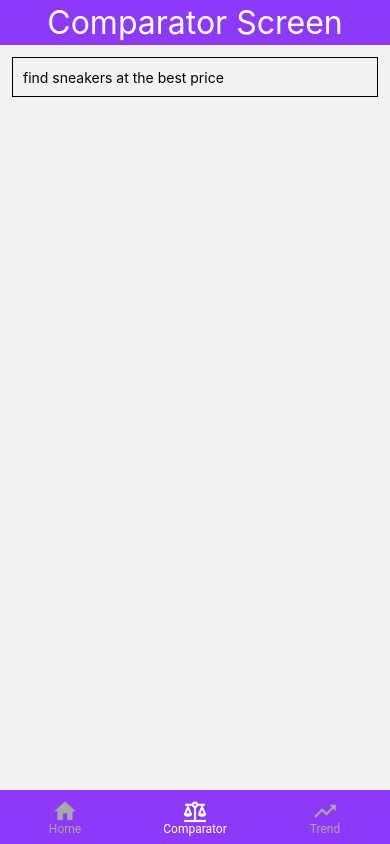
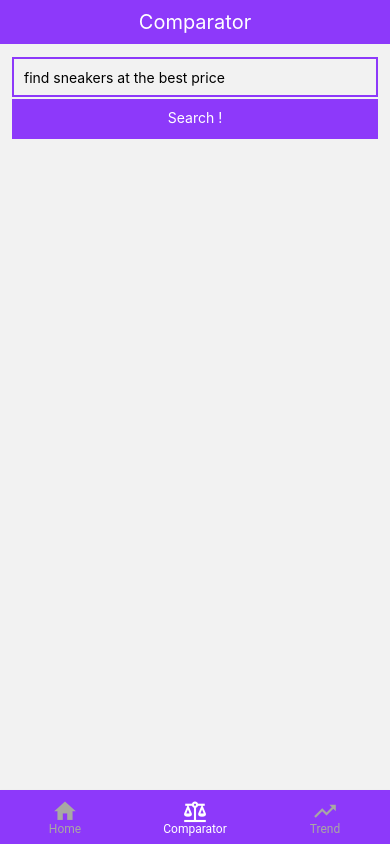
Before and after one commit to yohann-kevin/STB-SMART, a React Native app: screen /Comparator in a window 390 px wide. Built offline with nearby package versions, Linux system fonts and the light colour scheme.

Commit message:
style: manage header for all view [#4]

```diff
--- a/api/scrapysneake.js
+++ b/api/scrapysneake.js
@@ -9,7 +9,7 @@ export function getSneakerTrend() {
 }
 
 export function getSneakerByModel(model) {
-    let road = "sneakers/find";
+    let road = "sneakers/find/";
 
     return fetch(url + road + model)
         .then((response) => response.json())
--- a/package.json
+++ b/package.json
@@ -5,6 +5,7 @@
     "react": "16.13.1",
     "react-dom": "16.13.1",
     "react-native": "https://github.com/expo/react-native/archive/sdk-42.0.0.tar.gz",
+    "react-native-elements": "^3.4.2",
     "react-native-paper": "^4.9.2",
     "react-native-vector-icons": "^8.1.0",
     "react-native-web": "~0.13.12"
--- a/views/Comparator.js
+++ b/views/Comparator.js
@@ -1,5 +1,6 @@
 import * as React from "react";
-import { View, Text, Button, SafeAreaView, StyleSheet, TextInput, FlatList } from "react-native";
+import { View, Text, Button, SafeAreaView, StyleSheet, TextInput, FlatList, Pressable } from "react-native";
+import { Header } from 'react-native-elements';
 
 import ComparatorImage from "./components/ComparatorImage";
 import ComparatorProduct from "./components/ComparatorProduct";
@@ -10,24 +11,30 @@ export default function ComparatorView() {
   const [sneakerSearch, setSneakerSearch] = React.useState("");
   const [sneaker, setSneaker] = React.useState([]);
 
-  function findSneaker(model) {
-    console.log(model);
-    if (model != "") {
-      getSneakerByModel(model).then(data => { setSneaker(data) });
-    } else {
-      setSneaker([]);
-    }
+  function findModelWrite(model) {
+    setSneakerSearch(model);
+  }
+
+  function findSneaker() {
+    getSneakerByModel(sneakerSearch).then(data => { setSneaker(data) });
   }
 
   return (
     <View style={styles.container}>
-      <Text style={styles.title}>Comparator Screen</Text>
+      <Header
+        backgroundColor="#8d39fa"
+        placement="center"
+        centerComponent={{ text: 'Comparator', style: { color: '#fff', fontSize: 20 } }}
+      />
       <SafeAreaView>
         <TextInput
           style={styles.input}
           placeholder="find sneakers at the best price"
-          onChangeText={text => findSneaker(text)}
+          onChangeText={text => findModelWrite(text)}
         />
+        <Pressable style={styles.btn} onPress={findSneaker}>
+          <Text style={styles.btnText}>Search !</Text>
+        </Pressable>
       </SafeAreaView>
        <FlatList
         data={sneaker}
@@ -47,17 +54,24 @@ const styles = StyleSheet.create({
   container: {
     flex: 1,
   },
-  title: {
-    padding: 3,
-    fontSize: 32,
-    textAlign: "center",
+  input: {
+    height: 40,
+    marginHorizontal: 12,
+    marginTop: 12,
+    borderWidth: 2,
+    borderColor: "#8d39fa",
+    padding: 10,
+  },
+  btn: {
+    height: 40,
+    marginHorizontal: 12,
+    marginTop: 2,
+    padding: 10,
     backgroundColor: "#8d39fa",
     color: "#fff"
   },
-  input: {
-    height: 40,
-    margin: 12,
-    borderWidth: 1,
-    padding: 10,
+  btnText: {
+    color: "#fff",
+    textAlign: "center"
   }
 });
--- a/views/Home.js
+++ b/views/Home.js
@@ -1,9 +1,15 @@
 import * as React from "react";
 import { View, Text, Button } from "react-native";
+import { Header } from 'react-native-elements';
 
 export default function HomeView() {
   return (
-    <View style={{ flex: 1, alignItems: 'center', justifyContent: 'center' }}>
+    <View style={{ flex: 1, alignItems: 'center'}}>
+      <Header
+        backgroundColor="#8d39fa"
+        placement="center"
+        centerComponent={{ text: 'Home', style: { color: '#fff', fontSize: 20 } }}
+      />
       <Text>Home Screen</Text>
     </View>
   );
--- a/views/Trend.js
+++ b/views/Trend.js
@@ -1,5 +1,6 @@
 import * as React from "react";
 import { View, Text, FlatList, StyleSheet, TouchableOpacity, Linking } from "react-native";
+import { Header } from 'react-native-elements';
 
 import TrendProduct from "./components/TrendProduct";
 import TrendImage from "./components/TrendImage";
@@ -19,7 +20,11 @@ export default function TrendView() {;
 
   return (
     <View style={styles.container}>
-      <Text style={styles.title}>Trend</Text>
+      <Header
+        backgroundColor="#8d39fa"
+        placement="center"
+        centerComponent={{ text: 'Comparator', style: { color: '#fff', fontSize: 20 } }}
+      />
       <FlatList
         data={data}
         keyExtractor={item => item.id}
@@ -40,12 +45,5 @@ const styles = StyleSheet.create({
   container: {
     flex: 1,
     backgroundColor: "#8d39fa"
-  },
-  title: {
-    padding: 3,
-    fontSize: 32,
-    textAlign: "center",
-    backgroundColor: "#8d39fa",
-    color: "#fff"
   }
 });
```
Also changed, not shown: 2 other files (tests, documents, lock files or other folders).
